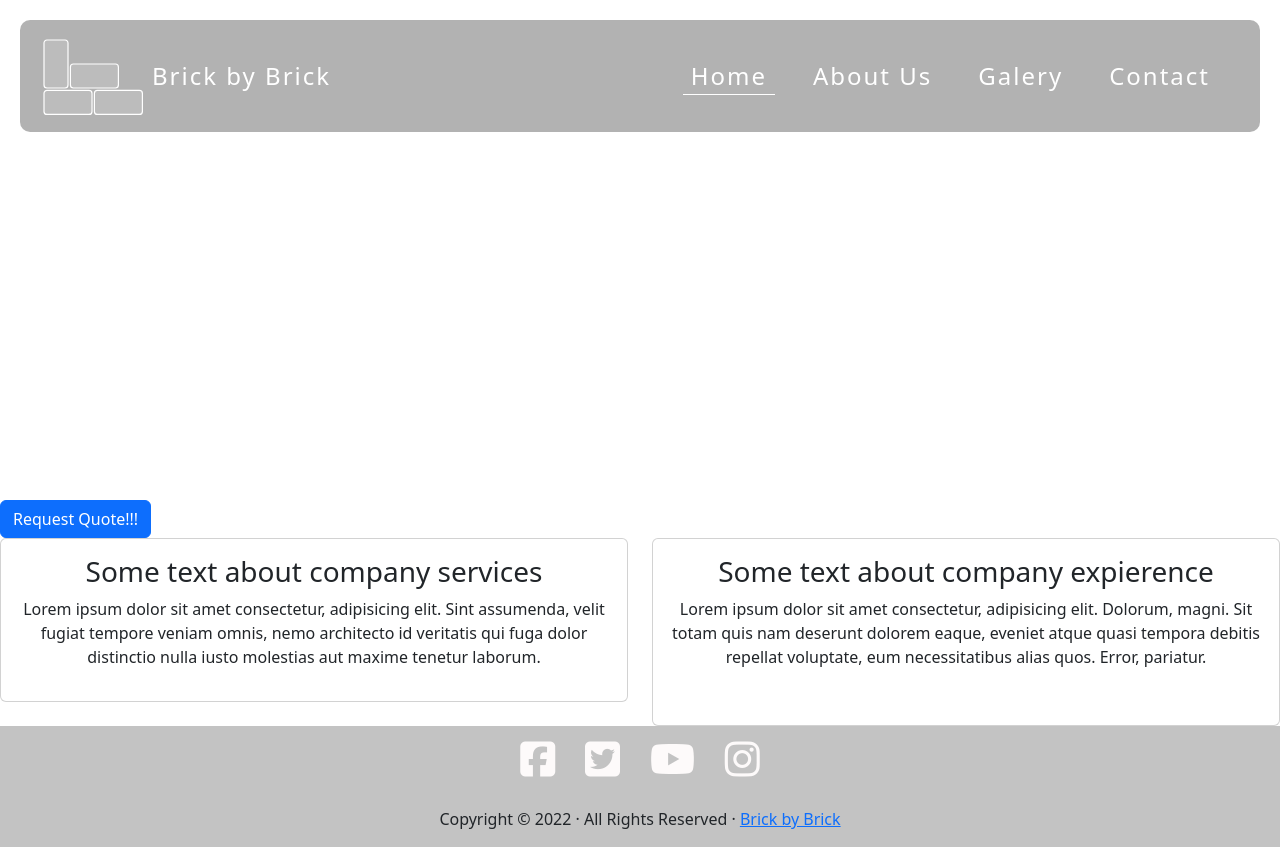
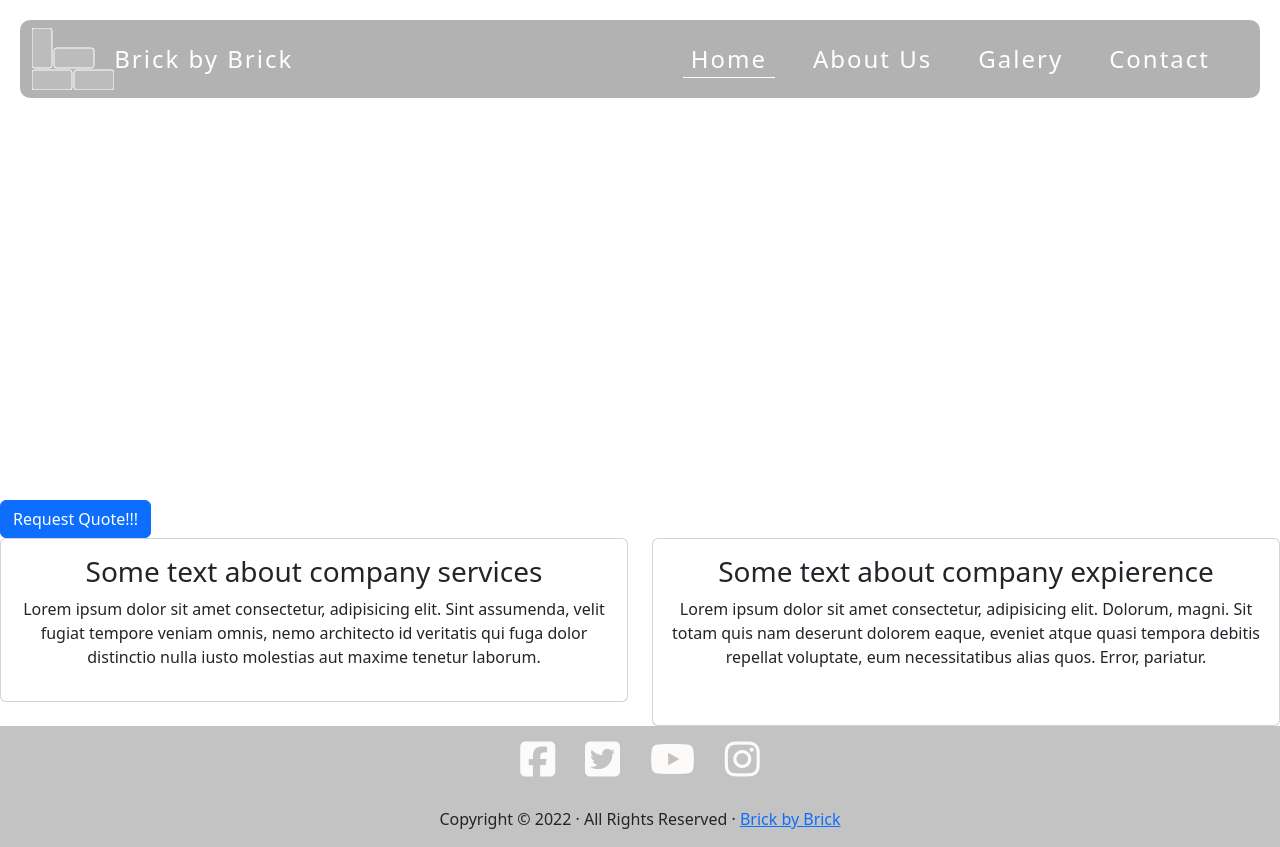
Before and after one commit to Erikas-Ramanauskas/Milestone-Project-1, a plain HTML site: page Index.html in a window 1280 px wide. Drawn offline with nearby package versions, Linux system fonts and the light colour scheme.

Commit message:
Changing few measurment detaisl on Svg logo

```diff
--- a/Index.html
+++ b/Index.html
@@ -28,7 +28,7 @@
       <nav class="navbar navbar-expand-lg sticky-top">
         <div class="container-fluid">
           <!-- Logo SVG -->
-          <svg class="logo-svg" viewBox="-1 0 10 6">
+          <svg class="logo-svg" viewBox="0 0 8.22 6.22">
             <path
               class="logo-path brick1"
               d="m2 3.75 v-3.5  a0.25,0.25 0 0,0 -0.25,-0.25 h-1.5 a0.25,0.25 0 0,0 -0.25,0.25 v3.5 a0.25,0.25 0 0,0 0.25,0.25 h1.5 a0.25,0.25 0 0,0 0.25,-0.25"
--- a/assets/css/styles.css
+++ b/assets/css/styles.css
@@ -113,9 +113,8 @@ header {
 
 /* use this to determine logo boarder */
 .logo-svg {
-  width: 15vh;
-  height: 12vh;
-  /* border: green solid; */
+  width: calc(8.22px * 10);
+  height: calc(6.22px * 10);
 }
 
 /* Footer CSS */
@@ -164,7 +163,7 @@ footer {
   animation-delay: 0.9s;
 }
 
-@media screen and (max-width: 409px) {
+@media screen and (max-width: 460px) {
   .navbar {
     background-color: rgba(0, 0, 0, 0.7);
     width: 100%;
```
